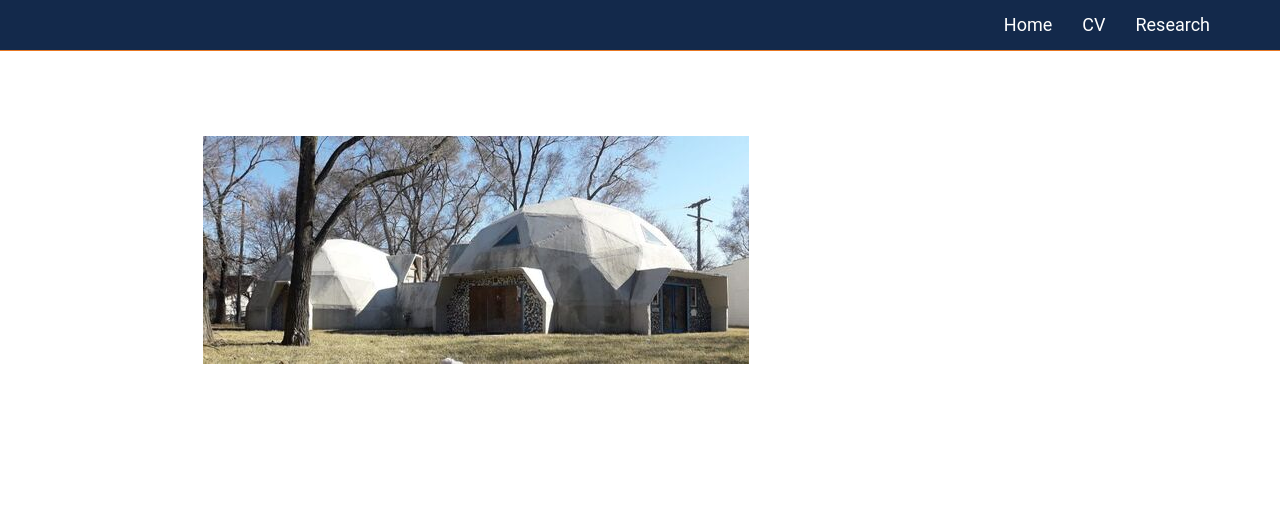
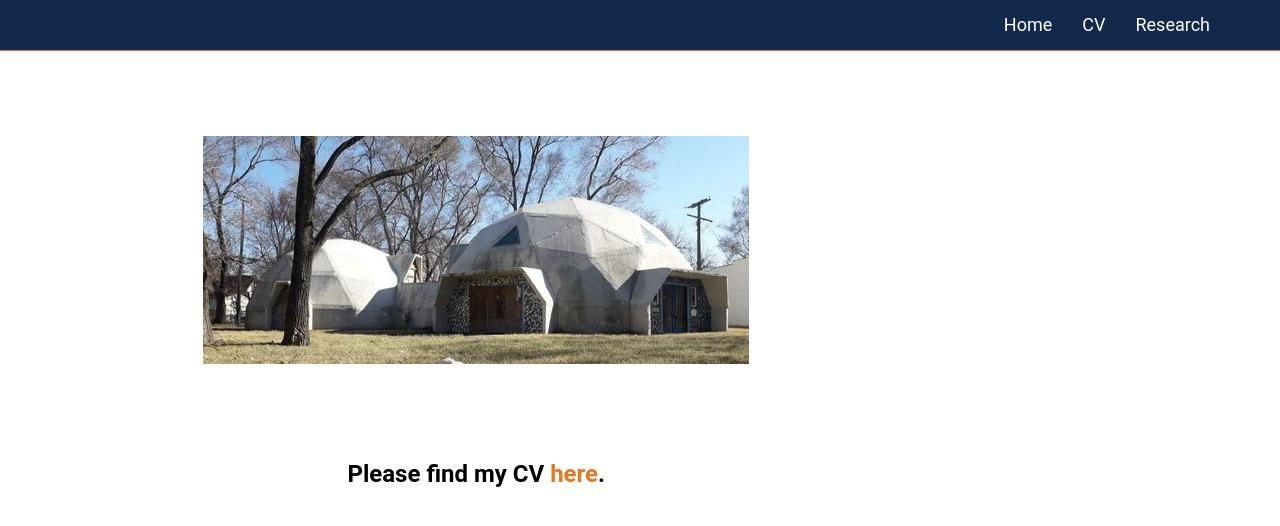
Before and after one commit to anomitaghosh/anomitaghosh.github.io, a Jekyll site: the page built from cv.md, in a window 1280 px wide. Shown: the top 526 px of the page. Built offline with Jekyll 4.4.1, drawn with Linux system fonts in a browser that asks for light colours; part of the change alters nothing that is shown.

```diff
--- a/cv.md
+++ b/cv.md
@@ -10,6 +10,6 @@ layout: secondary_pages
 <br>
 <br>
 
-<!-- <h3 align="center">Please find my CV <a href="./assets/AnomitaGhoshCV.pdf">here</a>.</h3> -->
+ <h3 align="center">Please find my CV <a href="./assets/abcdAnomitaGhoshCV.pdf">here</a>.</h3>
 
 </p>
```
